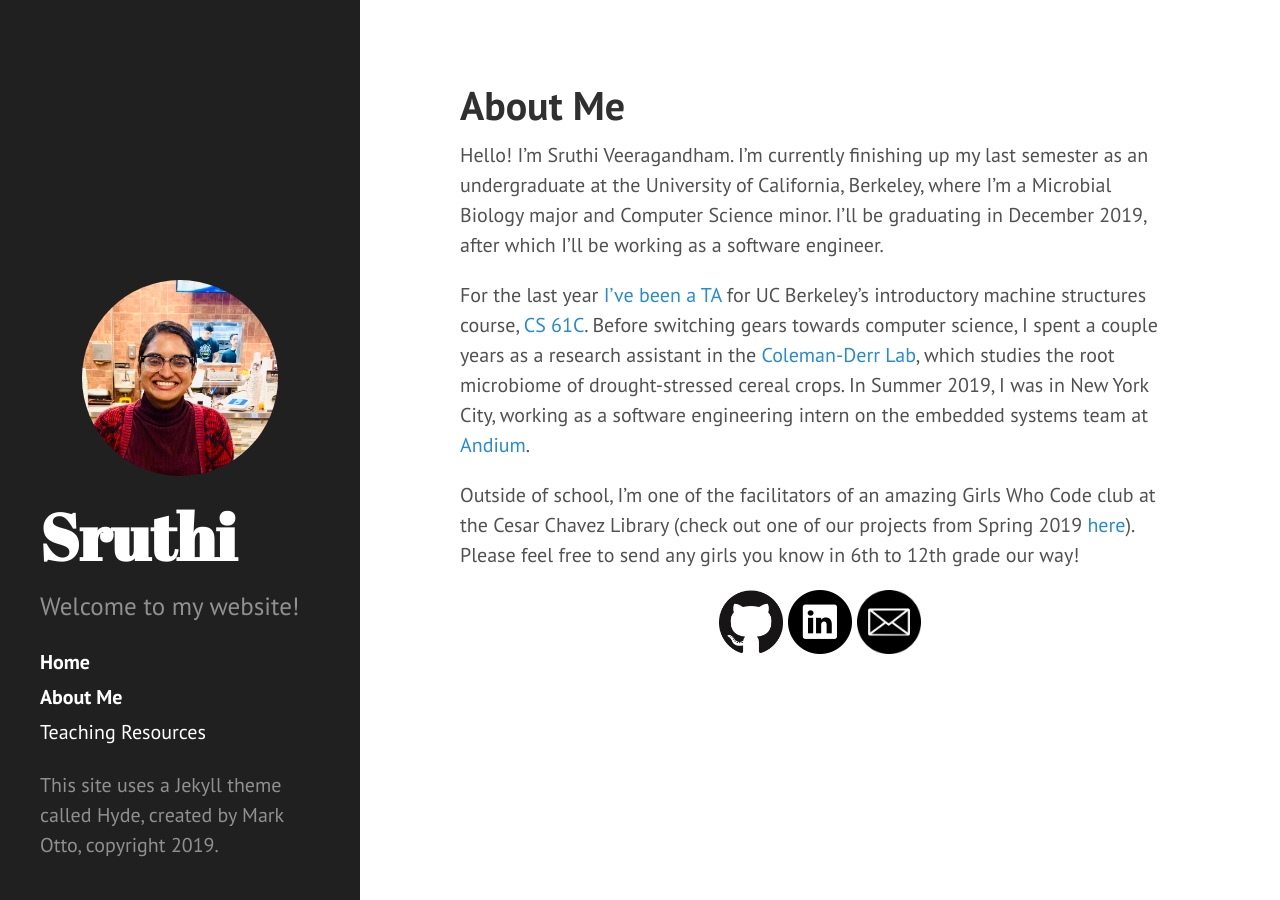
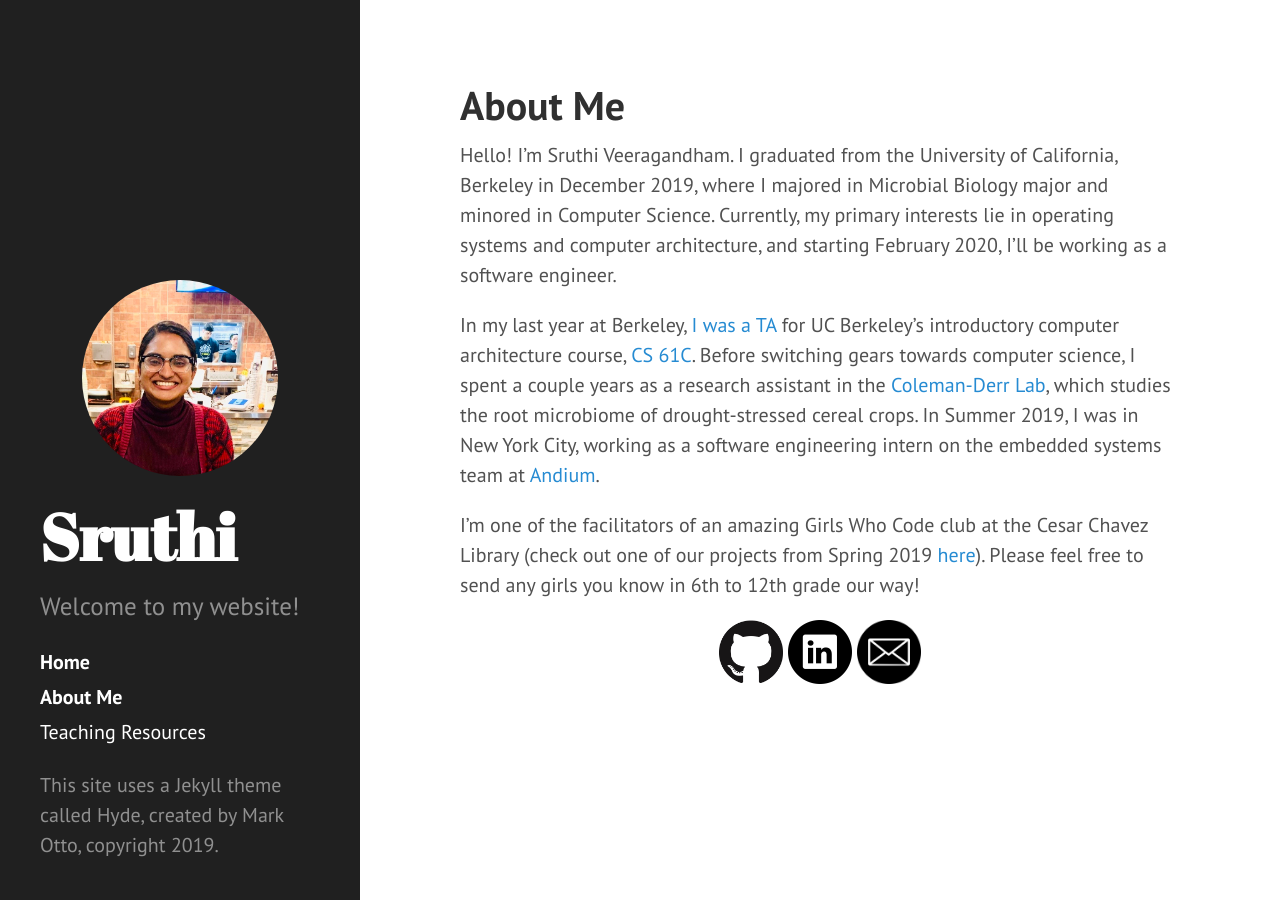
Before and after one commit to sruthiveeragandham/sruthiveeragandham.github.io, a Jekyll site: the page built from about.md, in a window 1280 px wide. Built offline with Jekyll 4.4.1, drawn with Linux system fonts in a browser that asks for light colours; Markdown is read by kramdown in place of the engine named in the settings.

Commit message:
Update about.md (I graduated!)

```diff
--- a/about.md
+++ b/about.md
@@ -3,11 +3,11 @@
 title: About Me
 ---
 
-Hello! I'm Sruthi Veeragandham. I'm currently finishing up my last semester as an undergraduate at the University of California, Berkeley, where I'm a Microbial Biology major and Computer Science minor. I'll be graduating in December 2019, after which I'll be working as a software engineer.
+Hello! I'm Sruthi Veeragandham. I graduated from the University of California, Berkeley in December 2019, where I majored in Microbial Biology major and minored in Computer Science. Currently, my primary interests lie in operating systems and computer architecture, and starting February 2020, I'll be working as a software engineer.
 
-For the last year [I've been a TA](/teaching) for UC Berkeley's introductory machine structures course, [CS 61C](https://cs61c.org). Before switching gears towards computer science, I spent a couple years as a research assistant in the [Coleman-Derr Lab](https://pgec.berkeley.edu/coleman-derr-lab-0), which studies the root microbiome of drought-stressed cereal crops. In Summer 2019, I was in New York City, working as a software engineering intern on the embedded systems team at [Andium](https://andium.com).
+In my last year at Berkeley, [I was a TA](/teaching) for UC Berkeley's introductory computer architecture course, [CS 61C](https://cs61c.org). Before switching gears towards computer science, I spent a couple years as a research assistant in the [Coleman-Derr Lab](https://pgec.berkeley.edu/coleman-derr-lab-0), which studies the root microbiome of drought-stressed cereal crops. In Summer 2019, I was in New York City, working as a software engineering intern on the embedded systems team at [Andium](https://andium.com).
 
-Outside of school, I'm one of the facilitators of an amazing Girls Who Code club at the Cesar Chavez Library (check out one of our projects from Spring 2019 [here](https://gwc-ca9717.github.io)). Please feel free to send any girls you know in 6th to 12th grade our way!
+I'm one of the facilitators of an amazing Girls Who Code club at the Cesar Chavez Library (check out one of our projects from Spring 2019 [here](https://gwc-ca9717.github.io)). Please feel free to send any girls you know in 6th to 12th grade our way!
 
 <div align="center">
   <a href="https://github.com/sruthiveeragandham"><img src="github.png" width="64" style="display: inline-block"></a>
```
